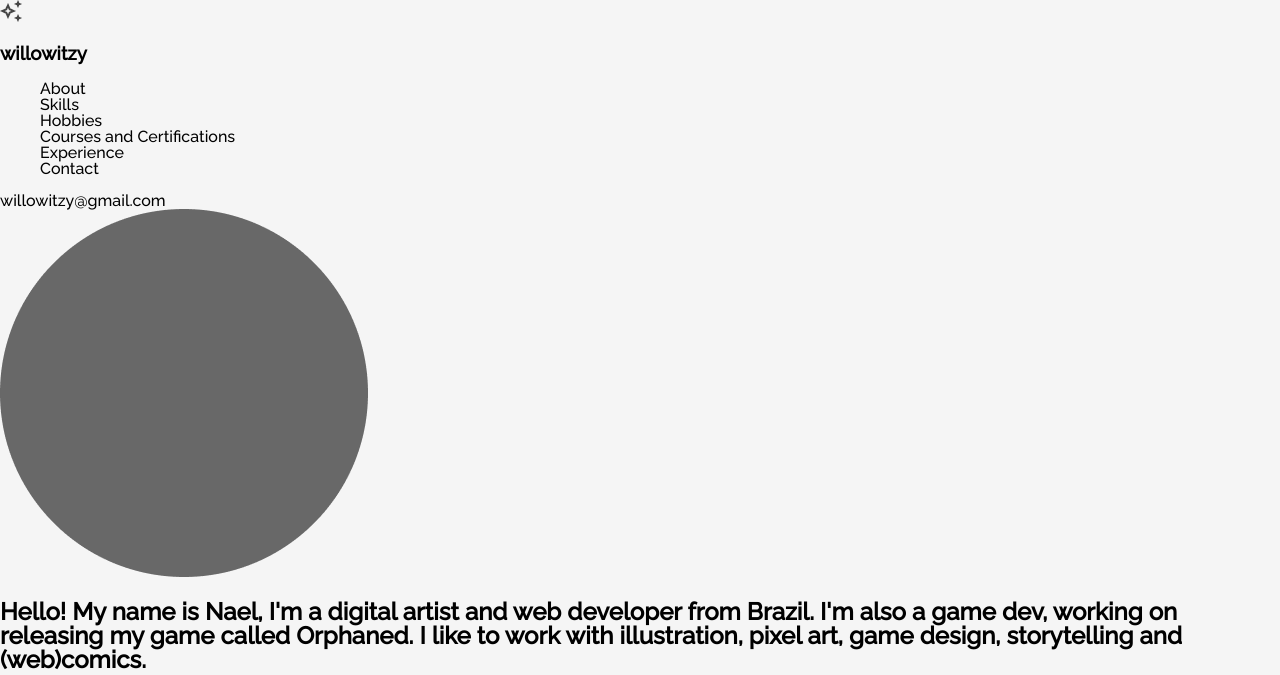
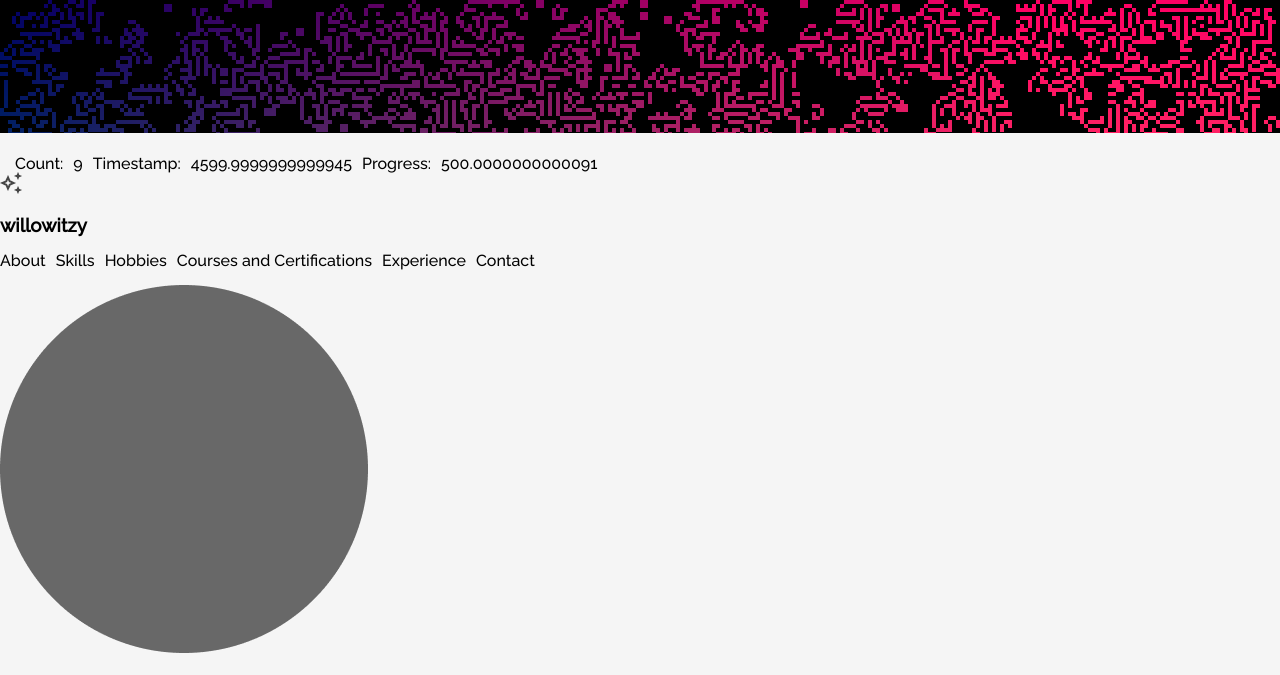
Before and after one commit to WIL-TZY/portfolio, a plain HTML site: page index.html in a window 1280 px wide. Shown: the top 675 px of the page. Drawn offline with Linux system fonts and the light colour scheme.

Commit message:
game of life beginnings

```diff
--- a/index.html
+++ b/index.html
@@ -18,9 +18,27 @@
     <div class="all">
         <section class="menu">
             <header>
+                <!-- Game of Life -->
+                <div class="gameScreen">
+                    <canvas id="canvas" width="400" height="400"></canvas>
+                    <div class="info">
+                        <div class="elements">
+                            <!-- <h3>John Conway's Game Of Life</h3> -->
+                            <p>Count:</p>
+                            <span id="drawCount">0</span>
+                            <p>Timestamp:</p>
+                            <span id="timestamp">0</span>
+                            <p>Progress:</p>
+                            <span id="progress">0</span>
+                        </div>
+                    </div>
+                </div>
+
                 <img src="assets\vector.png">
                 <h3 class="menu__title">willowitzy</h3>
             </header>
+
+            <!-- Nav Bar -->
             <nav>
                 <ul class="menu__list">
                     <li class="menu__list__item"><a href="#aboutme">About</a></li>
@@ -30,11 +48,10 @@
                     <li class="menu__list__item"><a href="#xp">Experience</a></li>
                     <li class="menu__list__item"><a href="#contact">Contact</a></li>
                 </ul>
-                <li class="menu__list__item__contact"><a href="#contact">willowitzy@gmail.com</a></li>
             </nav>
         </section>
 
-        <!-- Header/Title -->
+        <!-- Title -->
         <section class="title">
             <div class="title__div">
                 <img class="title__profile" src="assets\profile.png">
@@ -251,6 +268,7 @@
             </section>
     </div>
     <!-- JS -->
+    <script src="index.js"></script>
     <script src="validate.js"></script>
 </body>
 
--- /dev/null
+++ b/index.js
@@ -0,0 +1,226 @@
+/*  Game Rules
+    1. Any live cell with fewer than two live neighbors dies, as if by underpopulation.
+    2. Any live cell with two or three live neighbors lives on to the next generation.
+    3. Any live cell with more than three live neighbors dies, as if by overpopulation.
+    4. Any dead cell with exactly three live neighbors becomes a live cell, as if by reproduction.
+*/
+
+const canvas = document.getElementById("canvas");
+const canvasContext = canvas.getContext("2d");
+// Expanding to fit the screen
+canvas.width = window.innerWidth;
+canvas.height = window.innerHeight / 6;
+const width = canvas.width;
+const height = canvas.height;
+
+const size = 4;
+
+// Array of colors
+const colors = [
+    "brown",
+    "white",
+    "red",
+    "blue",
+    "purple",
+    "green",
+    "yellow",
+    "orange"
+];
+
+// Default game grid that is drawn
+let grid = [];
+
+// Grid used to update game state
+let tempGrid = [];
+
+// ------------- Functions for game rules -------------
+
+// Checking for neighbour presence
+function cellValue(x, y) {
+    try {
+        return grid[x][y];
+    } catch {
+        return 0;
+    }
+}
+
+function countNeighbours(x, y) {
+    let count = 0;
+
+    // Checking in all 8 directions (including diagonals)
+    if (cellValue(x - 1, y - 1)) count++;   // top left
+    if (cellValue(x - 1, y)) count++;       // top center
+    if (cellValue(x - 1, y + 1)) count++;   // top right
+
+    // The middle center -> cellValue(x, y) <- is the cell itself, so it should be ignored
+    if (cellValue(x, y - 1)) count++;       // middle left
+    if (cellValue(x, y + 1)) count++;       // middle right
+
+    if (cellValue(x + 1, y - 1)) count++;   // bottom left
+    if (cellValue(x + 1, y)) count++;       // bottom center
+    if (cellValue(x + 1, y + 1)) count++;   // bottom right
+
+    return count;
+}
+
+// Checks cell's neighbours
+function updateCell(x, y) {
+    neighbours = countNeighbours(x, y);
+
+    // Game of life rules
+    // default state = remains the same (i.e. if none of the 'IFs' run)
+    // REALLY COOL EFFECT:
+    if (neighbours > 3 || neighbours < 2) return 0;
+    //if (neighbours > 4 || neighbours < 3) return 0; // dead
+    if (grid[x][y] == 0 && neighbours == 3) return 1; // alive
+    return grid[x][y];
+}
+
+function update() {
+    // Resetting the context
+    canvasContext.clearRect(0, 0, width, height);
+
+    // Drawing black canvas
+    draw(0, 0, "black", width);
+
+    // Updating every element on the grid
+    for (let x = 0; x < width / size; x++) {
+        for (let y = 0; y < height / size; y++) {
+            tempGrid[x][y] = updateCell(x, y);
+        }
+    }
+
+    // Update temporary grid and save to the actual grid
+    grid = tempGrid;
+
+    // Draw the cells and update count variable
+    var cnt = drawCells();
+
+    // Reinitializing the game if 96% of the cells are dead
+    if ((cnt / ((width / size) * (height / size))) < 0.10) { // 0.04
+        populateGrid(); // Start a new game only when necessary
+        return; // Exit the current update loop to avoid multiple instances running simultaneously
+    }
+
+    // Adding a slight delay so it renders a bit slower
+    // setTimeout(() => {
+    //     requestAnimationFrame(update);
+    // }, 30);
+}
+
+// Slowing down animation rate
+// (So it updates every half-second instead of each step)
+var startTime = null, drawCount = 0;
+var stepInMs = 500; // half-second
+
+// 'timestamp' will receive the current time passed by requestAnimationFrame()
+function start(timestamp) {
+    var progress;
+    if (startTime === null) { // Means this is the 1st frame of the animation
+        startTime = timestamp; // 'startTime' becomes
+    }
+    progress = timestamp - startTime;
+    if (progress > stepInMs) {
+        drawCount++;
+        document.getElementById('drawCount').innerHTML = drawCount;
+        document.getElementById('timestamp').innerHTML = timestamp;
+        document.getElementById('progress').innerHTML = progress;
+
+        startTime = timestamp;
+        update();
+    }
+    requestAnimationFrame(start); // start() is the callback function
+}
+
+function draw(x, y, context, size) {
+    canvasContext.fillStyle = context; // The color of the pixel
+    canvasContext.fillRect(x, y, size, size); // The shape of the pixel
+}
+
+function drawCells() {
+    // Drawing the alive cells
+    var cnt = 0;
+    for (let x = 0; x < width / size; x++) {
+        for (let y = 0; y < height / size; y++) {
+            if (grid[x][y]) {
+                // Random colors based on array selection
+                // const color = colors[Math.floor(Math.random() * colors.length)];
+                // draw(x * size, y * size, color, size);
+                // Random colors based on position
+                draw(x * size, y * size, `rgb(${x}, ${y}, 100)`, size);
+                // Keep track of how many cells are dead and alive
+                cnt += 1;
+            }
+        }
+    }
+    return cnt; // Return the count of alive cells
+}
+
+
+// Creates the 2d array used by the grid, an array of empty arrays
+function initArray(w, h) {
+    const arr = [];
+
+    // Creating 2D Array (Grid)
+    for (let x = 0; x < w; x++) {
+        arr[x] = [];
+        for (let y = 0; y < h; y++) {
+            arr[x][y] = 0;
+        }
+    }
+    return arr;
+}
+
+// First program call is this function
+function populateGrid() {
+    grid = initArray(width / size, height / size);
+    tempGrid = initArray(width / size, height / size);
+
+    //const spacing = 10; // Adjust the spacing between cells
+
+    // Populating grid
+    for (let x = 0; x < width / size; x++) { // Goes across the rows
+        for (let y = 0; y < height / size; y++) { // Goes across the columns
+            // Populating grid randomly
+            if (Math.random() > 0.5) { // same as: grid[x][y] = Math.random() > 0.5 ? 1 : 0;
+                grid[x][y] = 1;
+            }
+        }
+    }
+
+    // Start the animation loop only once (1st time)
+    // Then, update() will keep updating itself by its own with requestAnimationFrame(update)
+    update();
+}
+
+populateGrid();
+requestAnimationFrame(start);
+
+
+/*
+    Visual Representation of the cells
+
+    @   ---> Current Cell
+    X   ---> Neighbors
+   -1   ---> Moving left (horizontal axis) Moving down (vertical axis)
+    1   ---> Moving right (horizontal axis) Moving up (vertical axis)
+    2   ---> Out of bounds
+
+ |       |       |       |       |       |
+ |_______|_______|_______|_______|_______|
+ |       |       |       |       |       |
+ |       |-1, -1 | 0, -1 | 1, -1 |       |
+ |       |   X   |   X   |   X   |       |
+ |_______|_______|_______|_______|_______|
+ |       |       |       |       |       |
+ |       | -1, 0 | 0, 0  | 1, 0  |       |
+ |       |   X   |   @   |   X   |       |
+ |_______|_______|_______|_______|_______|
+ |       |       |       |       |       |
+ |       |-1, 1  | 0, 1  | 1, 1  |       |
+ |       |   X   |   X   |   X   |       |
+ |_______|_______|_______|_______|_______|
+ |       |       |       |       |       |
+ |       |       |       |       |       |
+
+*/
--- a/style.css
+++ b/style.css
@@ -27,9 +27,41 @@ a {
 
 /* BEM Methodology (Block, Element, Modifier) */
 
+/* Header */
+.info {
+    display: flex;
+    align-items: center;
+}
+
+.elements {
+    display: flex;
+    align-items: center;
+    margin-left: 10px;
+    margin-top: 20px;
+}
+
+.elements p, .info span {
+    margin: 0;
+    padding: 0 5px;
+}
+
 /* Menu */
 
 section.menu {}
+
+.menu__list {
+    display: flex;
+    list-style: none;
+    padding: 0;
+}
+
+.menu__list__item {
+    margin-right: 10px;
+}
+
+.menu__list__item:last-child {
+    margin-right: 0;
+}
 
 /* Title */
 
```
